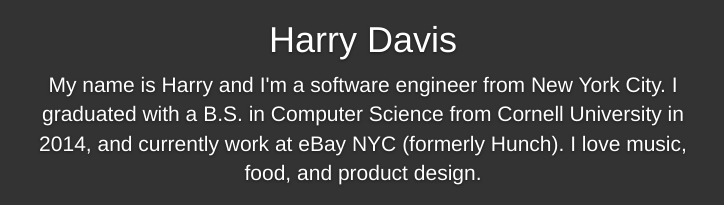
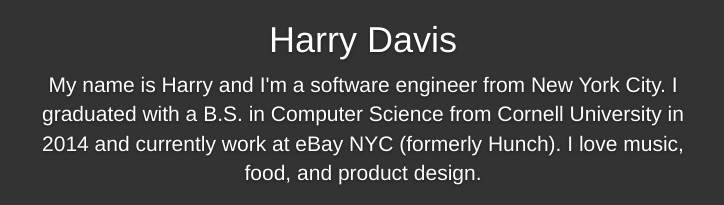
Before and after one commit to jeffreyglovsky/hmdavis.github.io, a plain HTML site: page index.html in a window 1280 px wide. Shown: the part 272-477 px from the top of the page, 277-1001 px from the left. Drawn offline with nearby package versions, Linux system fonts and the light colour scheme; a script that the page names is missing; files whose address does not match are found by name.

Commit message:
uh oh comma

```diff
--- a/index.html
+++ b/index.html
@@ -50,7 +50,7 @@
 
           <div class="inner cover">
             <h1 class="cover-heading">Harry Davis</h1>
-            <p class="lead">My name is Harry and I'm a software engineer from New York City. I graduated with a B.S. in Computer Science from Cornell University in 2014, and currently work at <a href="http://www.ebaynyc.com/">eBay NYC</a> (formerly Hunch). I love music, food, and product design.</p>
+            <p class="lead">My name is Harry and I'm a software engineer from New York City. I graduated with a B.S. in Computer Science from Cornell University in 2014 and currently work at <a href="http://www.ebaynyc.com/">eBay NYC</a> (formerly Hunch). I love music, food, and product design.</p>
             <a href="mailto:harrisonmaxwelldavis@gmail.com"><img src="./assets/email-48x48.png"></a>
             <a href="http://github.com/hmdavis"><img src="./assets/github-48x48.png"></a>
             <a href="http://www.linkedin.com/profile/in/hmdavis"><img src="./assets/linkedin-48x48.png"></a>
```
